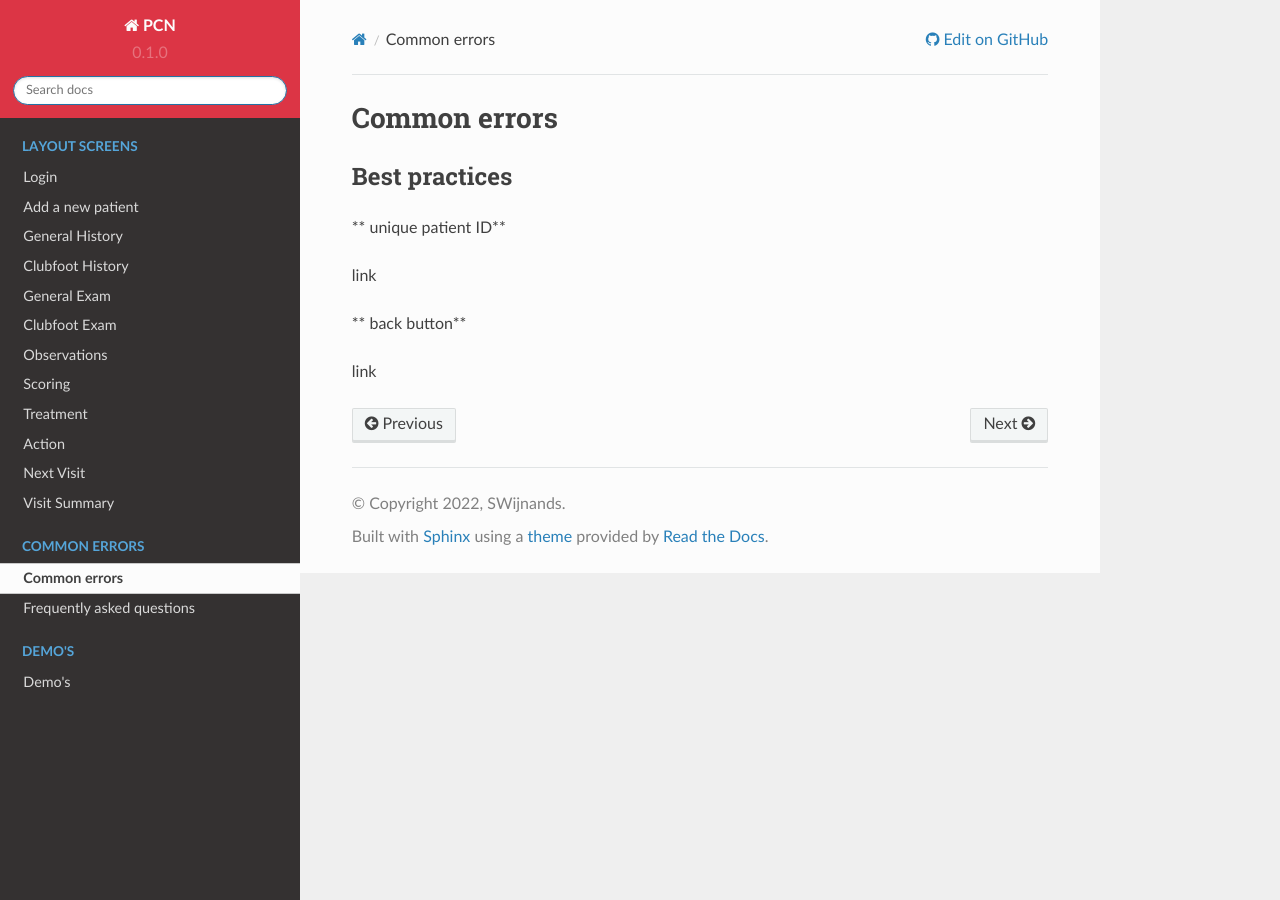
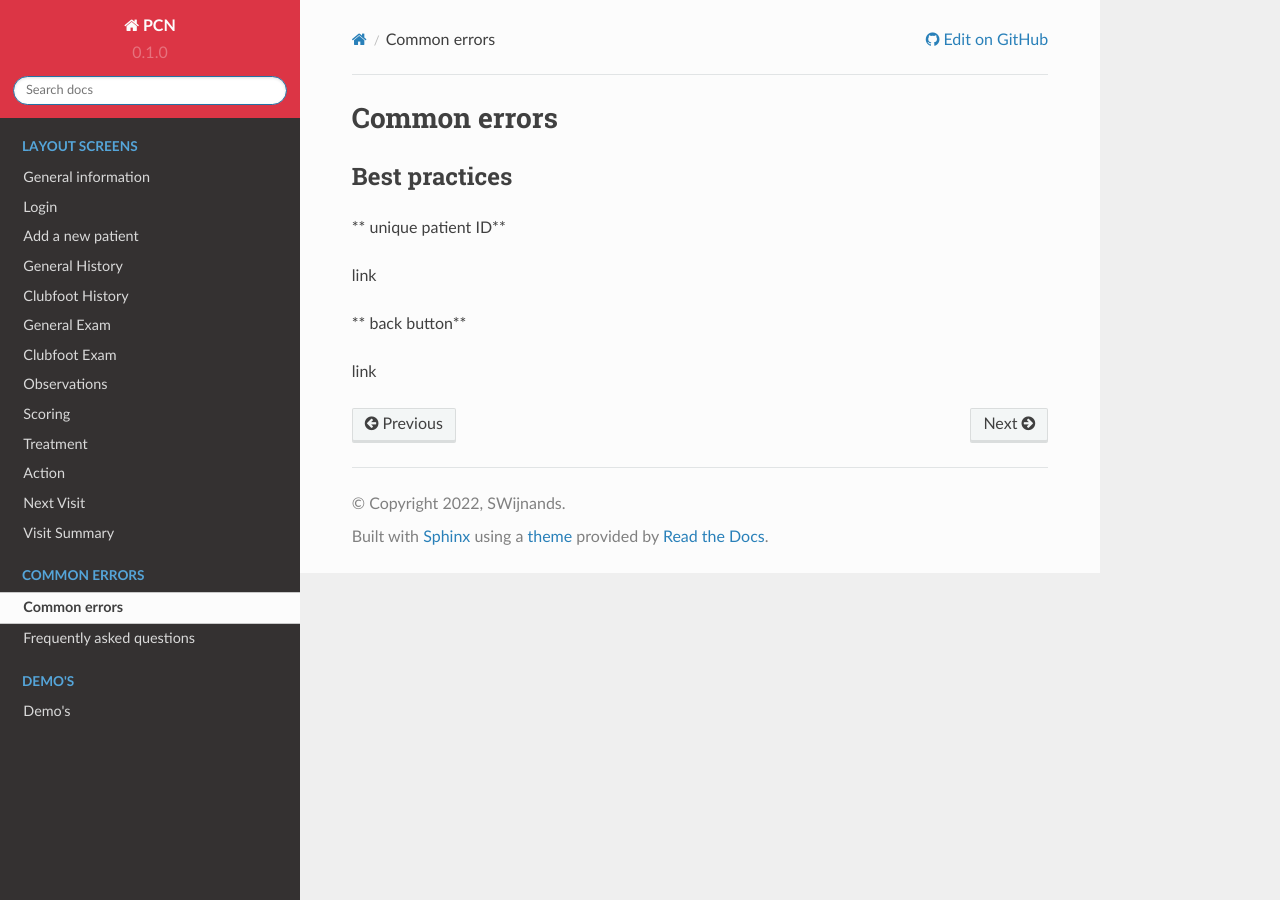
Before and after one commit to SWijnands01/PCN, a Sphinx documentation site: the page built from docs/source/CommonErrors.rst, in a window 1280 px wide. Built offline with Sphinx 7.4.7 and the Read the Docs theme 2.0.0, drawn with Linux system fonts in a browser that asks for light colours; pages that are not in the unit, such as notebooks, are missing from menus.

Commit message:
Update index.rst

```diff
--- a/docs/source/index.rst
+++ b/docs/source/index.rst
@@ -32,7 +32,7 @@ Check out the following chapters for more information:
    :maxdepth: 2
    :caption: Layout Screens
 
-   General information <LayoutScreens>
+   General information <layoutscreens>
    Login <LogInScreen>
    Add a new patient <AddNewPatient>
    General History <GeneralHistoryScreen>
```
